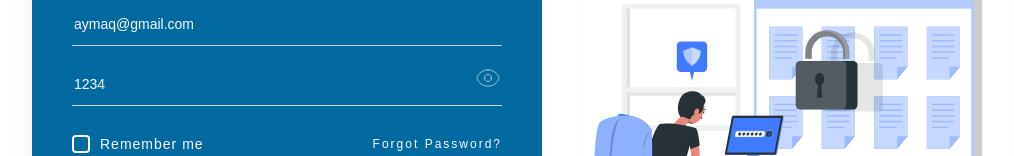
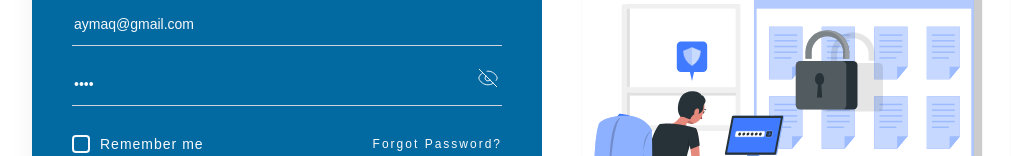
Before and after one commit to Aymaq-code/Easy-Land-Dashboard, a React (Vite) app: page /login in a window 1280 px wide. Shown: the part 267-423 px from the top of the page, without its empty margins (98-1112 px from the left). Built offline with nearby package versions, Linux system fonts and the light colour scheme; data requests are answered from the project's data file.

Commit message:
fix-login

```diff
--- a/src/features/authentication/LoginForm.jsx
+++ b/src/features/authentication/LoginForm.jsx
@@ -69,7 +69,7 @@ const PassEys = styled.img`
 `;
 
 function LoginForm() {
-  const [seePass, setSeePass] = useState("/");
+  const [seePass, setSeePass] = useState(false);
 
   function handleSeePass() {
     setSeePass((prv) => !prv);
```
